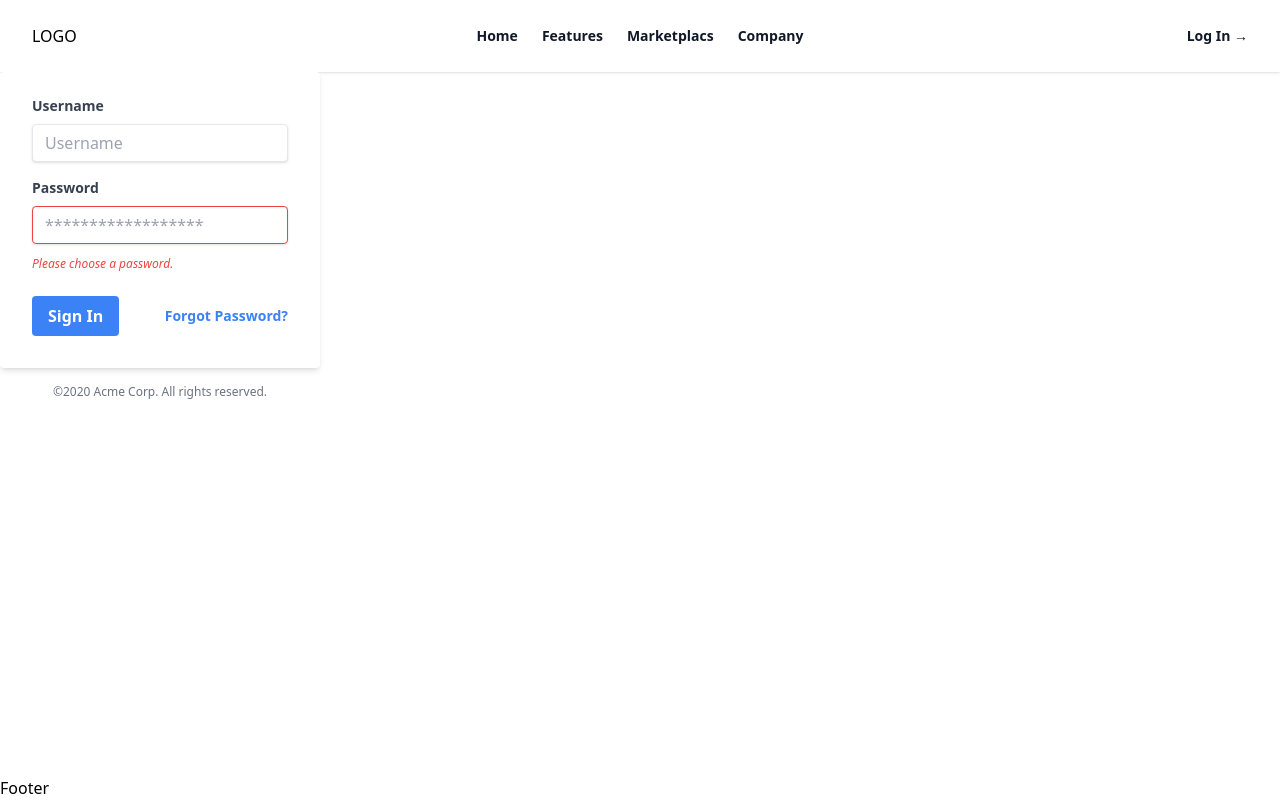
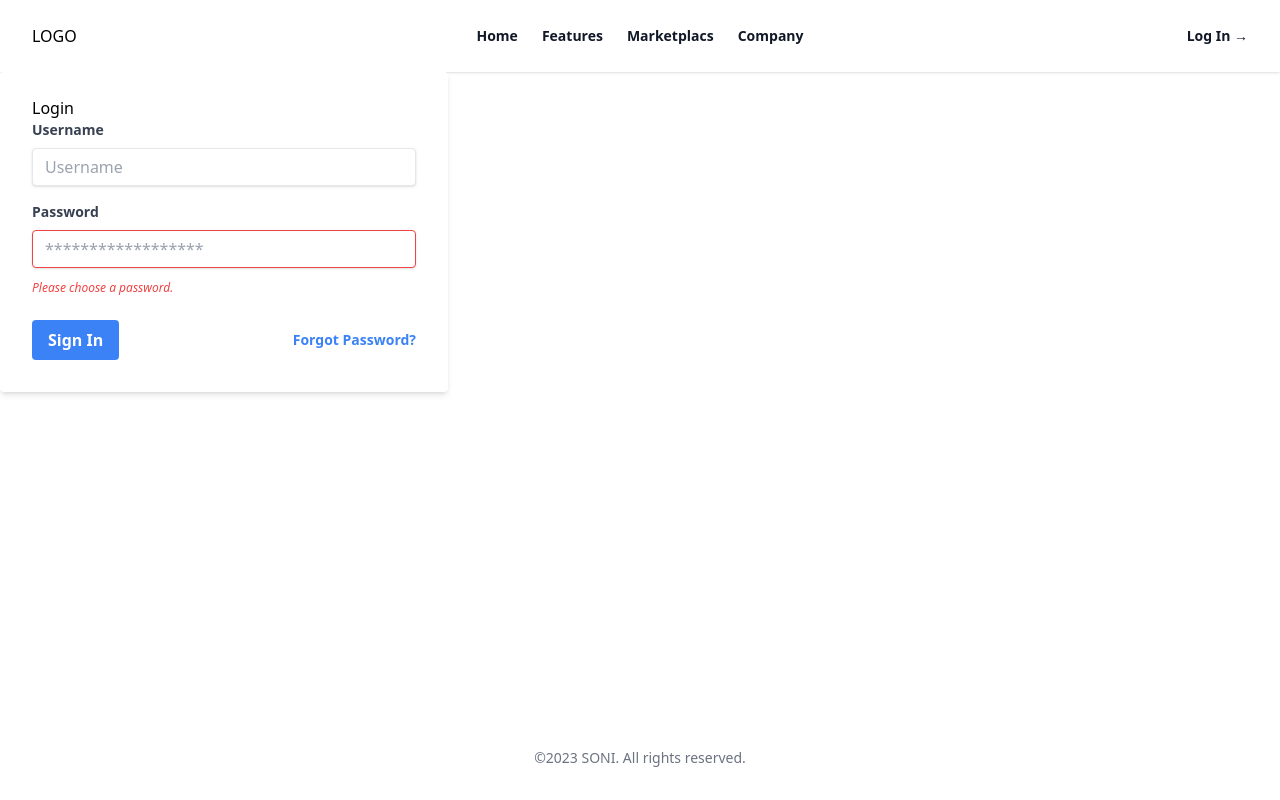
Before and after one commit to aktson/next-prisma, a Next.js app: page /login in a window 1280 px wide. Built offline with nearby package versions, Linux system fonts and the light colour scheme.

Commit message:
footer added

```diff
--- a/src/app/Footer.tsx
+++ b/src/app/Footer.tsx
@@ -13,8 +13,10 @@ const Footer: FC<FooterProps> = (): JSX.Element => {
 
     /** return statement */
     return (
-        <footer>
-            Footer
+        <footer className='bg-grey-500 py-8 px-2'>
+            <p className="text-center text-gray-500 text-sm">
+                &copy;2023 SONI. All rights reserved.
+            </p>
         </footer>
     );
 };
--- a/src/app/login/page.tsx
+++ b/src/app/login/page.tsx
@@ -15,8 +15,9 @@ const page: FC<pageProps> = (): JSX.Element => {
   /** return statement */
   return (
     <Container>
-      <div className="w-full max-w-xs">
+      <div className="w-full max-w-md">
         <form className="bg-white shadow-md rounded px-8 pt-6 pb-8 mb-4">
+          <h2>Login</h2>
           <div className="mb-4">
             <label className="block text-gray-700 text-sm font-bold mb-2" htmlFor="username">
               Username
@@ -40,9 +41,6 @@ const page: FC<pageProps> = (): JSX.Element => {
             </a>
           </div>
         </form>
-        <p className="text-center text-gray-500 text-xs">
-          &copy;2020 Acme Corp. All rights reserved.
-        </p>
       </div>
     </Container>
   );
```
